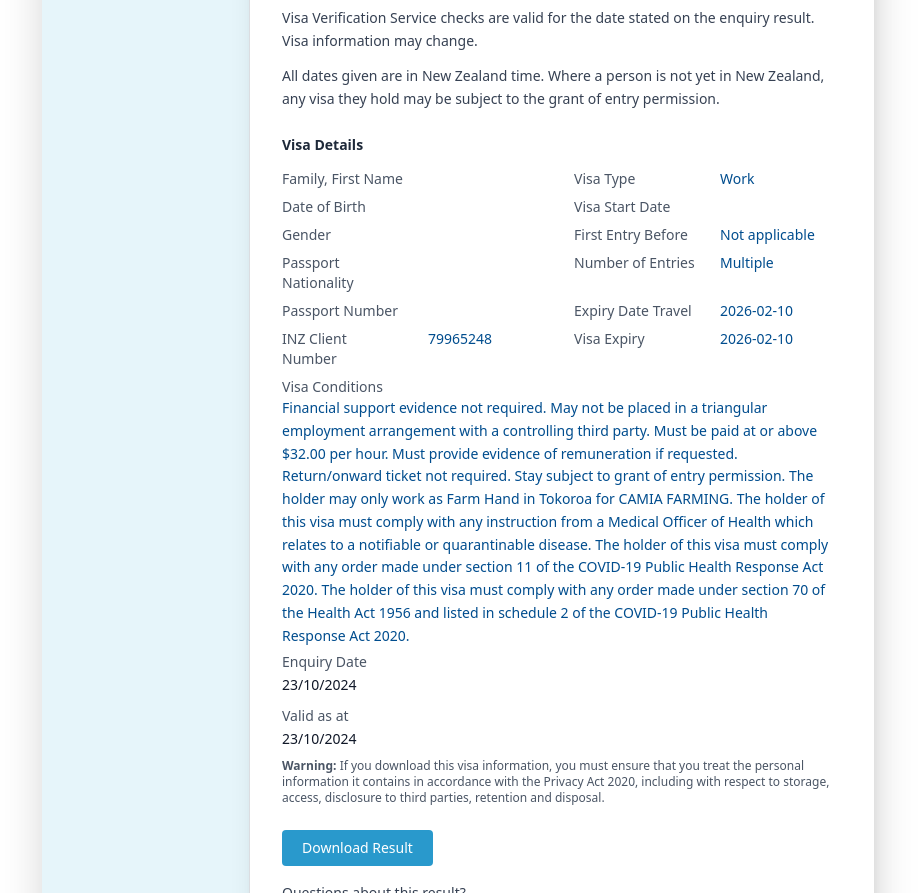
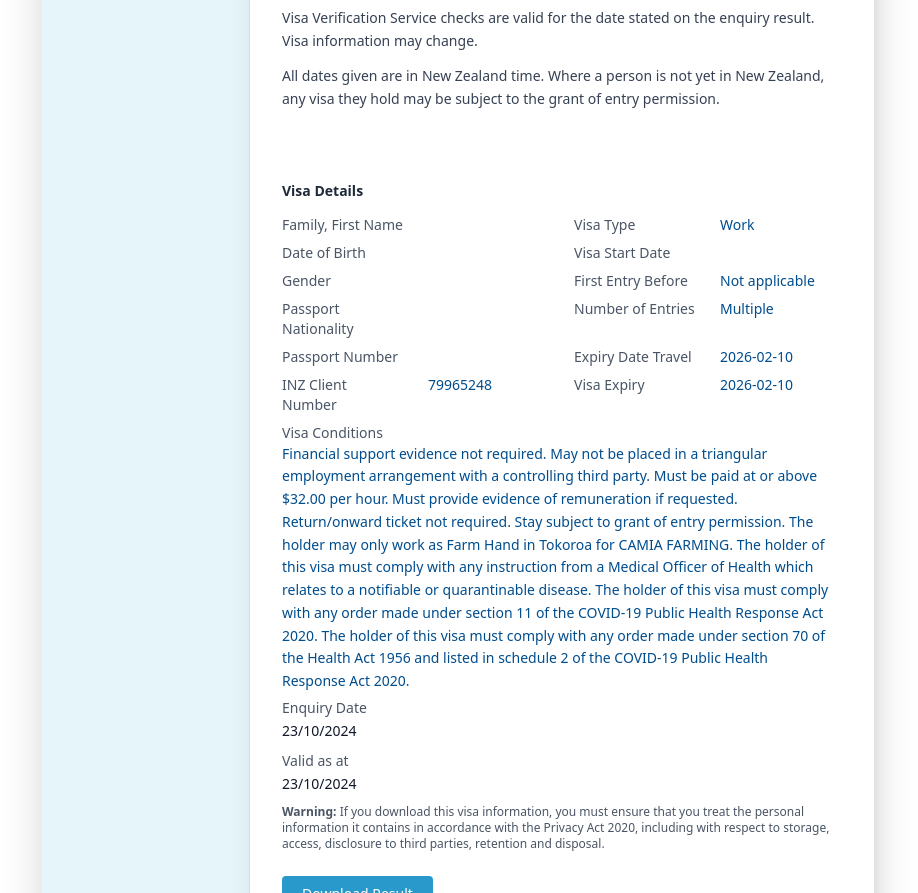
Before and after one commit to sahildolia/RealMe, a Next.js app: page /visa-verification in a window 1280 px wide. Shown: the part 380-1273 px from the top of the page, without its empty margins (182-1100 px from the left). Built offline with nearby package versions, Linux system fonts and the light colour scheme.

Commit message:
update complete.....

```diff
--- a/src/components/visa-verification/VisaVerification.tsx
+++ b/src/components/visa-verification/VisaVerification.tsx
@@ -122,7 +122,8 @@
                 any visa they hold may be subject to the grant of entry permission.
               </p>
 
-<div id="visa-result">
+<div id="visa-result" className="mt-5">
+  <br /><br />
               {/* Visa Details */}
               <h3 className="font-semibold text-gray-800 mb-3">
                 Visa Details
```
